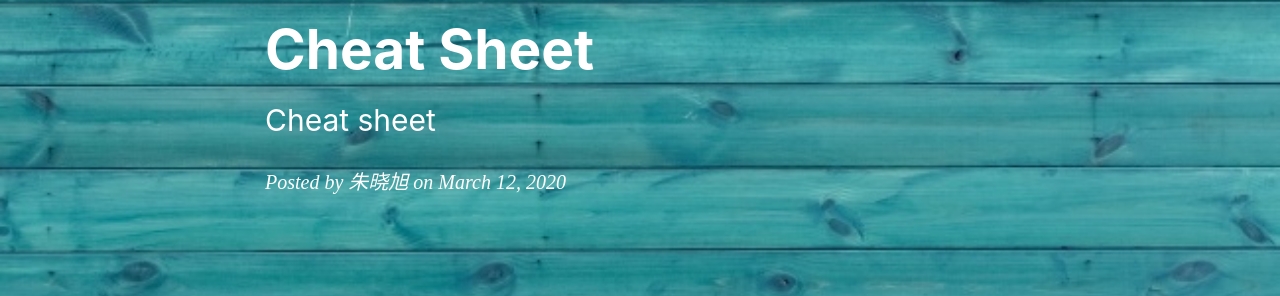
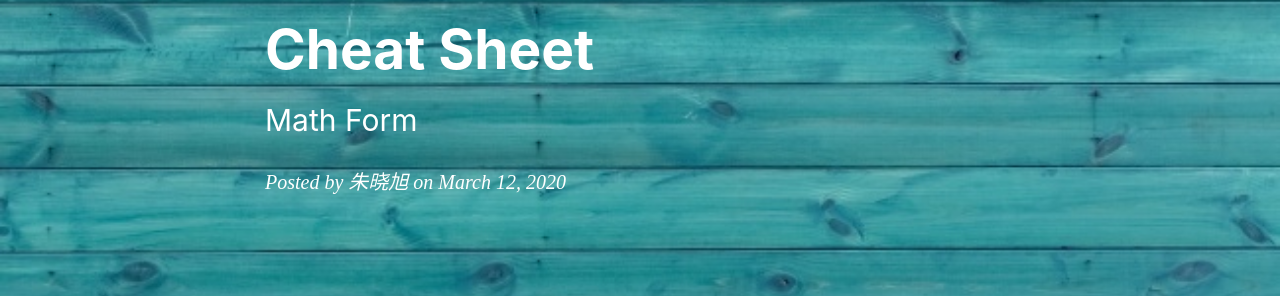
Before and after one commit to zhuxiaoxuhit/zhuxiaoxuhit.github.io, a Jekyll site: the page built from _posts/2020-03-12-cheat-sheet.md, in a window 1280 px wide. Shown: the part 180-476 px from the top of the page. Built offline with Jekyll 4.4.1, drawn with Linux system fonts in a browser that asks for light colours; nearby versions of some CDN libraries; formulas are drawn with MathJax 3; comment, search, counter and statistics services are not loaded.

Commit message:
[MOD] cheat sheet

```diff
--- a/_posts/2020-03-12-cheat-sheet.md
+++ b/_posts/2020-03-12-cheat-sheet.md
@@ -1,7 +1,7 @@
 ---
 layout:     post
 title:      Cheat Sheet
-subtitle:   Cheat sheet
+subtitle:   Math Form
 date:       2020-03-12
 author:     朱晓旭
 header-img: img/bg.jpg
@@ -13,7 +13,6 @@ tags:
     - GRU
     - Attention
 ---
-
 
 ##LSTM
 <center>$$\boldsymbol{I}_t &= \sigma(\boldsymbol{X}_t \boldsymbol{W}_{xi} + \boldsymbol{H}_{t-1} \boldsymbol{W}_{hi} + \boldsymbol{b}_i)$$</center>
```
